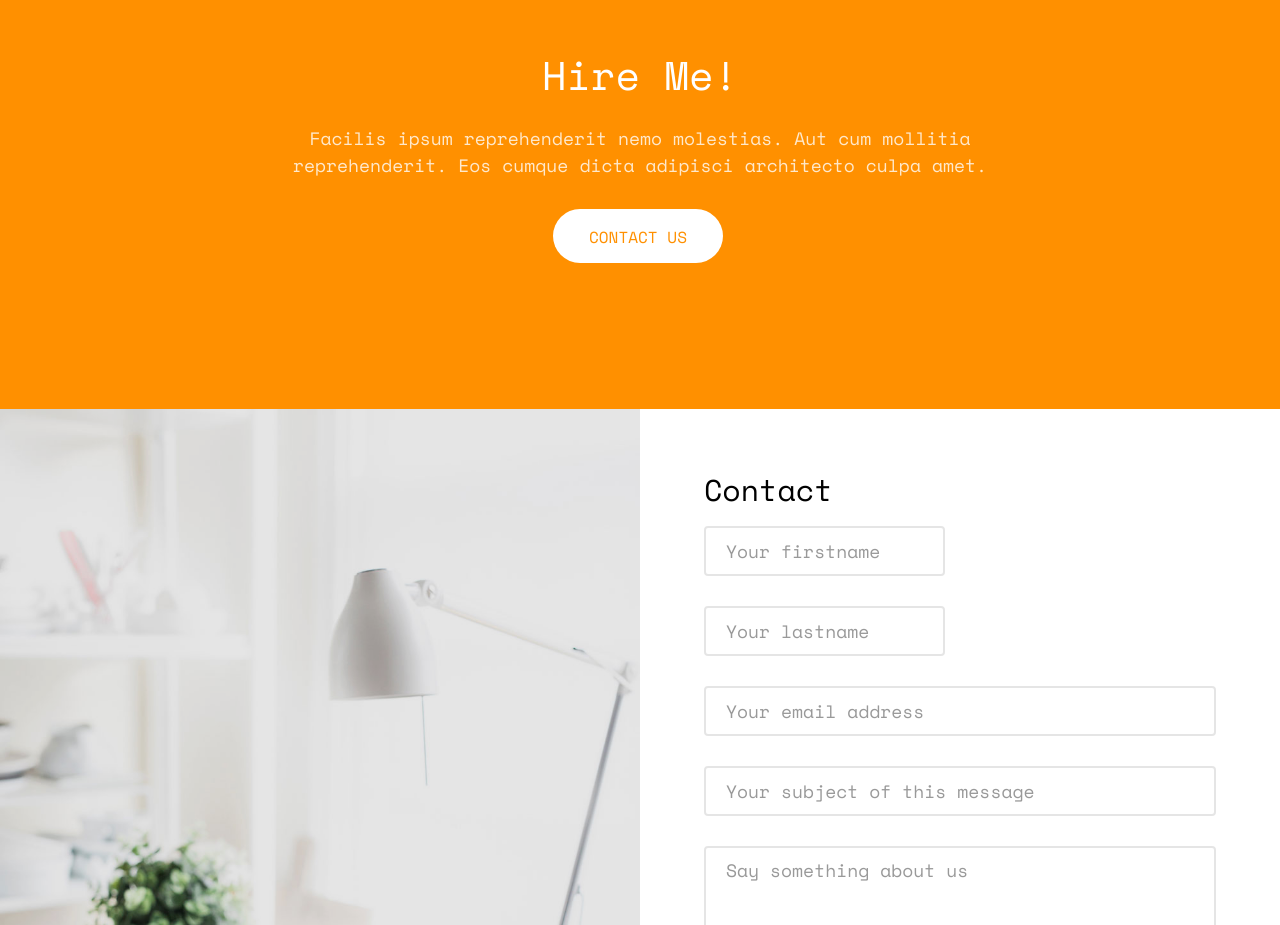
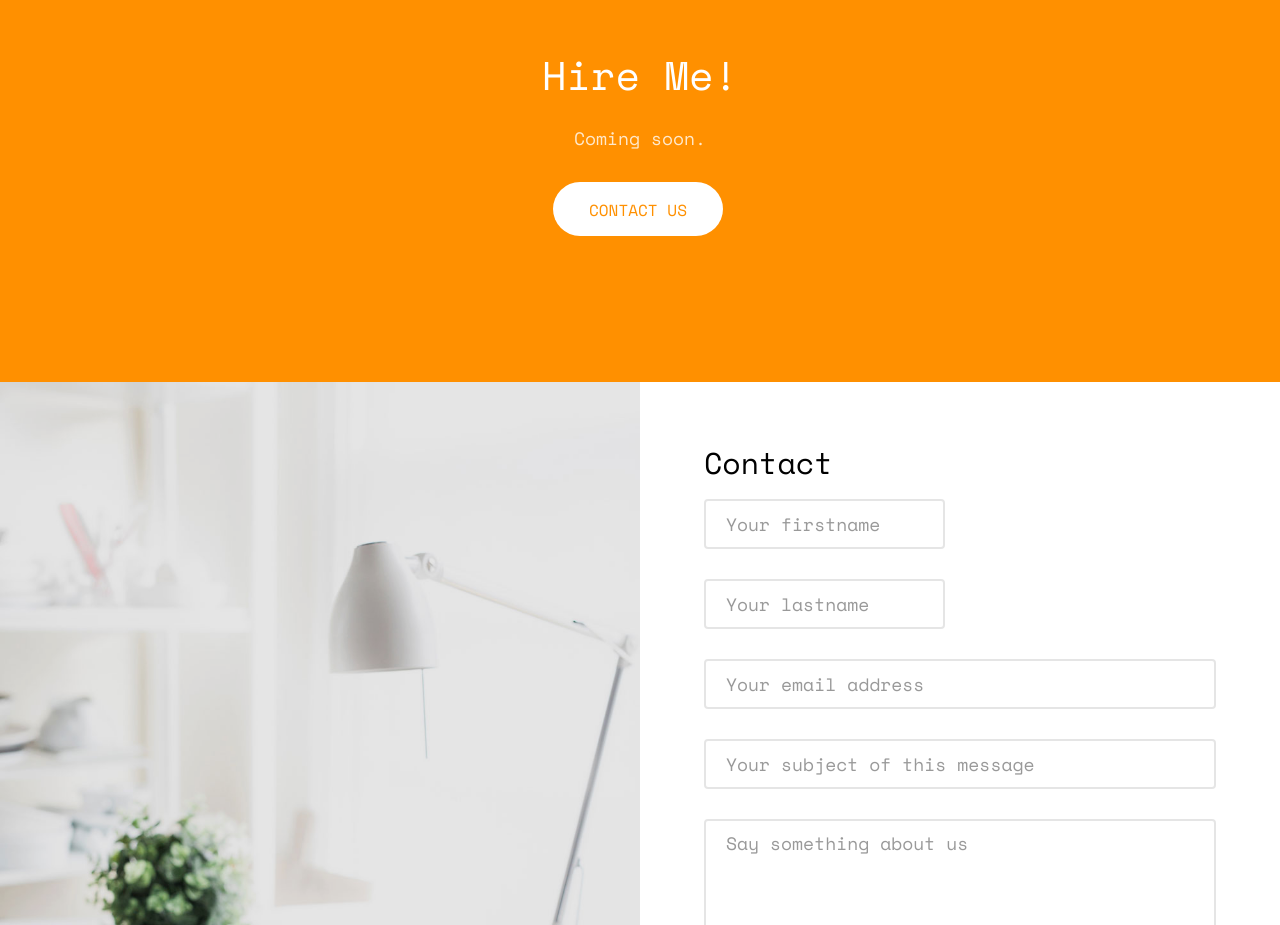
Before and after one commit to Sameeriqkhan/myportfolio, a plain HTML site: page index.html in a window 1280 px wide. Shown: the part 2700-3625 px from the top of the page. Drawn offline with nearby package versions, Linux system fonts and the light colour scheme; some packages are replaced by stand-ins of ours; no server answers; files whose address does not match are found by name.

Commit message:
Modified Hire me text

```diff
--- a/index.html
+++ b/index.html
@@ -227,7 +227,7 @@
 			<div class="row animate-box">
 				<div class="col-md-8 col-md-offset-2 text-center fh5co-heading">
 					<h2>Hire Me!</h2>
-					<p>Facilis ipsum reprehenderit nemo molestias. Aut cum mollitia reprehenderit. Eos cumque dicta adipisci architecto culpa amet.</p>
+					<p>Coming soon.</p>
 					<p><a href="#" class="btn btn-default btn-lg">Contact Us</a></p>
 				</div>
 			</div>
```
